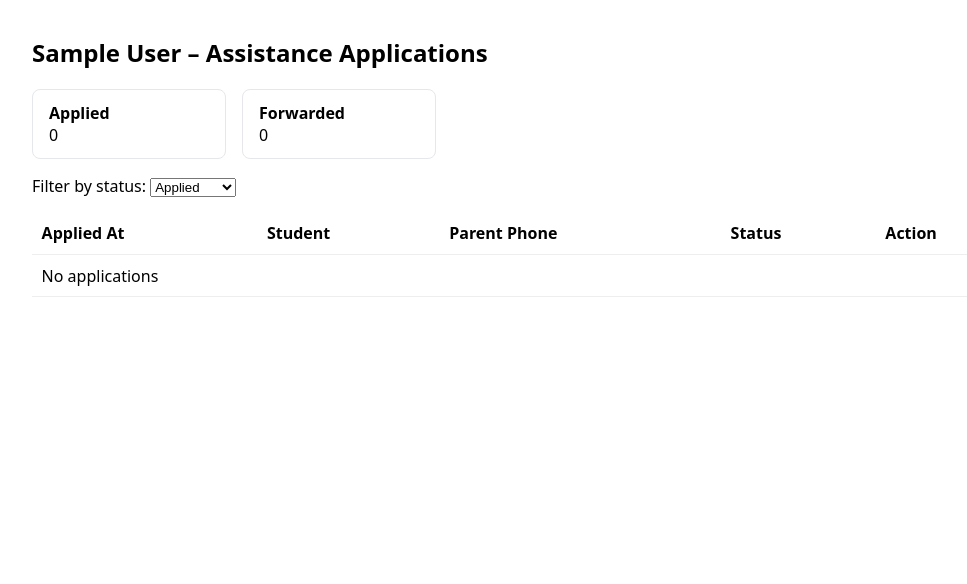
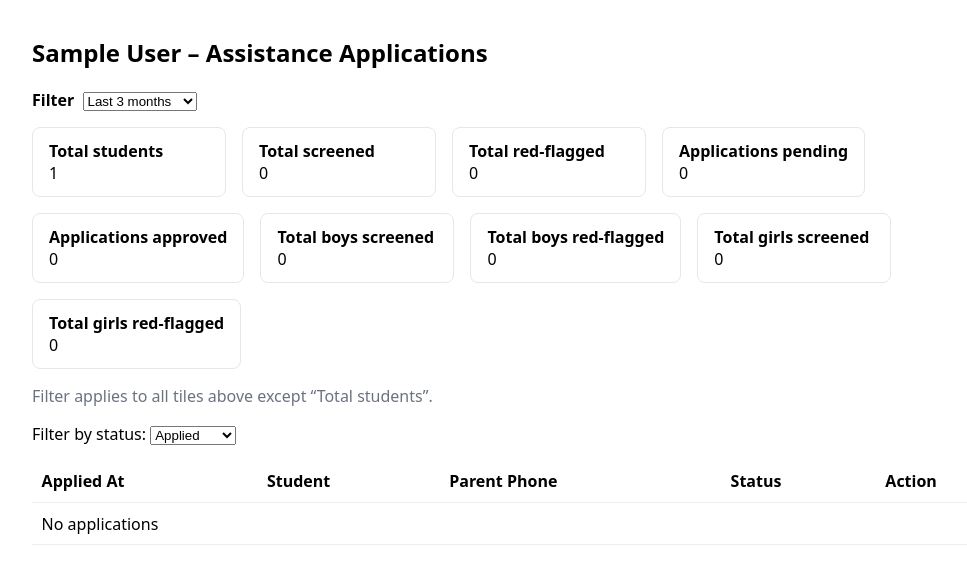
Before and after one commit to admin-masters/nutrilife, a Django app: page /assist/admin in a window 1280 px wide. Shown: the top 584 px of the page, without its empty margins (108-1075 px from the left). Run offline with Django 5.2, Linux system fonts and the light colour scheme; a user stored in the database is signed in; tables that the repository leaves empty hold one stand-in row (values such as "Sample post"); data that the repository does not hold is empty; parts of the project's set-up code (start-up, migrations or seed data) failed here and were passed over.

Commit message:
Updated dashboard

```diff
--- a/backend/assist/views.py
+++ b/backend/assist/views.py
@@ -10,7 +10,9 @@ from roster.models import Student, Guardian
 from screening.models import Screening
 from .models import Application
 from .forms import ParentConsentForm
-import re
+from datetime import datetime, date
+import calendar
+
 
 # ---------- Public parent application (consent) ----------
 def assist_apply(request):
@@ -82,28 +84,127 @@ def assist_thanks(request):
 
 
 # ---------- School Admin dashboard + actions ----------
+# backend/assist/views.py (helpers, above school_app_dashboard)
+def _month_delta(d: date, months: int) -> date:
+    """Return date shifted by `months` (can be negative), clamped to month end."""
+    y = d.year + (d.month - 1 + months) // 12
+    m = (d.month - 1 + months) % 12 + 1
+    last = calendar.monthrange(y, m)[1]
+    return date(y, m, min(d.day, last))
+
+def _period_bounds(key: str):
+    """
+    key in {'3m','6m','12m','18m','all'} → (start_dt_or_None, end_dt)
+    If 'all', returns (None, now).
+    """
+    key = (key or "3m").lower()
+    now = timezone.now()
+    if key == "all":
+        return None, now
+    months = {"3m": -3, "6m": -6, "12m": -12, "18m": -18}.get(key, -3)
+    start_day = _month_delta(now.date(), months)
+    tz = timezone.get_current_timezone()
+    start_dt = timezone.make_aware(datetime.combine(start_day, datetime.min.time()), tz)
+    return start_dt, now
+
+# backend/assist/views.py (replace the function body of school_app_dashboard)
 @require_roles(Role.ORG_ADMIN, allow_superuser=True)
 def school_app_dashboard(request):
     org = request.org
     if not org:
         return HttpResponseForbidden("Organization context required.")
 
+    # Existing table filter by status (unchanged)
     q_status = request.GET.get("status", "APPLIED")
-    qs = Application.objects.filter(organization=org)
+    app_qs = Application.objects.filter(organization=org)
     counts = {
-        "APPLIED": qs.filter(status=Application.Status.APPLIED).count(),
-        "FORWARDED": qs.filter(status=Application.Status.FORWARDED).count(),
+        "APPLIED": app_qs.filter(status=Application.Status.APPLIED).count(),
+        "FORWARDED": app_qs.filter(status=Application.Status.FORWARDED).count(),
     }
     if q_status in ("APPLIED", "FORWARDED"):
-        qs = qs.filter(status=q_status)
+        app_qs = app_qs.filter(status=q_status)
+    applications = app_qs.select_related("student", "guardian").order_by("-applied_at")[:500]
 
-    applications = qs.select_related("student", "guardian").order_by("-applied_at")[:500]
+    # NEW: period filter for the summary metrics
+    period = request.GET.get("period", "3m")
+    start_dt, end_dt = _period_bounds(period)
+
+    # Base screening queryset (optionally windowed)
+    screenings = Screening.objects.filter(organization=org)
+    if start_dt:
+        screenings = screenings.filter(screened_at__range=(start_dt, end_dt))
+
+    # Distinct-student screening counts
+    screened_distinct = screenings.values_list("student_id", flat=True).distinct()
+    total_screened = screened_distinct.count()
+    total_redflag = (
+        screenings.filter(risk_level=Screening.RiskLevel.RED)
+        .values_list("student_id", flat=True)
+        .distinct()
+        .count()
+    )
+    boys_screened = (
+        screenings.filter(student__gender="M")
+        .values_list("student_id", flat=True)
+        .distinct()
+        .count()
+    )
+    boys_redflag = (
+        screenings.filter(student__gender="M", risk_level=Screening.RiskLevel.RED)
+        .values_list("student_id", flat=True)
+        .distinct()
+        .count()
+    )
+    girls_screened = (
+        screenings.filter(student__gender="F")
+        .values_list("student_id", flat=True)
+        .distinct()
+        .count()
+    )
+    girls_redflag = (
+        screenings.filter(student__gender="F", risk_level=Screening.RiskLevel.RED)
+        .values_list("student_id", flat=True)
+        .distinct()
+        .count()
+    )
+
+    # Applications metrics in the window
+    apps = Application.objects.filter(organization=org)
+    if start_dt:
+        applications_pending = apps.filter(
+            status=Application.Status.FORWARDED,
+            forwarded_at__range=(start_dt, end_dt),
+        ).count()
+        applications_approved = apps.filter(
+            status=Application.Status.APPROVED,
+            forwarded_at__range=(start_dt, end_dt),  # cohort based on when they were sent
+        ).count()
+    else:
+        # 'All' means unbounded
+        applications_pending = apps.filter(status=Application.Status.FORWARDED).count()
+        applications_approved = apps.filter(status=Application.Status.APPROVED).count()
+
+    summary = {
+        "total_students": Student.objects.filter(organization=org).count(),  # not windowed
+        "total_screened": total_screened,
+        "total_redflag": total_redflag,
+        "applications_pending": applications_pending,
+        "applications_approved": applications_approved,
+        "boys_screened": boys_screened,
+        "boys_redflag": boys_redflag,
+        "girls_screened": girls_screened,
+        "girls_redflag": girls_redflag,
+    }
+
     return render(request, "assist/school_admin_list.html", {
         "org": org,
         "applications": applications,
-        "counts": counts,
+        "counts": counts,   # keep existing keys to avoid breaking template conditionals
         "status": q_status,
+        "period": period,
+        "summary": summary,
     })
+
 
 @require_roles(Role.ORG_ADMIN, allow_superuser=True)
 def forward_all(request):
--- a/backend/screening/forms.py
+++ b/backend/screening/forms.py
@@ -1,6 +1,7 @@
 from django import forms
 from roster.models import Student, Guardian
 from .models import Screening
+from django.core.exceptions import ValidationError
 
 MCQ_FIELDS = [
     ("diet_diversity_low", "Does your child eat <5 kinds of vegetables/fruits per week?"),
@@ -37,3 +38,70 @@ class ScreeningForm(forms.ModelForm):
             answers[field_key] = bool(self.cleaned_data.get(field_key))
         data["answers"] = answers
         return data
+
+LANG_CHOICES = (
+    ("en", "English"),
+    ("hi", "Hindi"),
+    ("local", "Local language"),
+)
+
+class AddStudentForm(forms.Form):
+    # Guardian
+    guardian_full_name = forms.CharField(label="Guardian full name", max_length=255)
+    guardian_phone_e164 = forms.CharField(label="Guardian WhatsApp (+countrycode…)", max_length=20)
+    whatsapp_opt_in = forms.BooleanField(label="WhatsApp opt-in", required=False, initial=True)
+    preferred_language = forms.ChoiceField(choices=LANG_CHOICES, initial="en")
+
+    # Classroom
+    grade = forms.CharField(label="Grade", max_length=64)
+    division = forms.CharField(label="Division", max_length=64, required=False)
+
+    # Student
+    first_name = forms.CharField(label="First name", max_length=128)
+    last_name = forms.CharField(label="Last name", max_length=128, required=False)
+    gender = forms.ChoiceField(choices=Student.Gender.choices)
+    dob = forms.DateField(label="Date of birth", required=False, widget=forms.DateInput(attrs={"type": "date"}))
+    is_low_income = forms.BooleanField(label="Low income family", required=False)
+    student_code = forms.CharField(
+        label="Student code (leave blank to auto-generate)",
+        max_length=64,
+        required=False
+    )
+
+    def __init__(self, *args, **kwargs):
+        self.org = kwargs.pop("organization")
+        super().__init__(*args, **kwargs)
+
+    def clean_guardian_phone_e164(self):
+        phone = (self.cleaned_data.get("guardian_phone_e164") or "").strip()
+        # Simple E.164 validation: + then 8-15 digits
+        import re
+        if not re.match(r"^\+\d{8,15}$", phone):
+            raise ValidationError("Enter phone in E.164 format, e.g. +919876543210")
+        return phone
+
+    def clean_student_code(self):
+        code = (self.cleaned_data.get("student_code") or "").strip()
+        if code and Student.objects.filter(organization=self.org, student_code=code).exists():
+            raise ValidationError("A student with this code already exists in your school.")
+        return code
+
+    def clean(self):
+        data = super().clean()
+        # Gentle duplicate check by name + DOB (does not rely on DB constraint)
+        fn = (data.get("first_name") or "").strip()
+        ln = (data.get("last_name") or "").strip()
+        dob = data.get("dob")
+        if fn and dob:
+            qs = Student.objects.filter(
+                organization=self.org,
+                first_name__iexact=fn,
+                last_name__iexact=ln,
+                dob=dob
+            )
+            if qs.exists():
+                raise ValidationError(
+                    "A student with the same name and date of birth already exists in your school. "
+                    "Use the list in Teacher Portal to open their screening."
+                )
+        return data
--- a/backend/screening/urls.py
+++ b/backend/screening/urls.py
@@ -1,9 +1,10 @@
 from django.urls import path
-from .views import teacher_portal, screening_create, screening_result, send_education, send_assistance
+from .views import teacher_portal, screening_create, screening_result, send_education, send_assistance, teacher_add_student
 from .export import export_screenings_csv
 
 urlpatterns = [
     path("teacher/", teacher_portal, name="teacher_portal"),
+    path("teacher/add-student/", teacher_add_student, name="teacher_add_student"),  # <-- new
     path("teacher/screen/<int:student_id>/", screening_create, name="screening_create"),
     path("teacher/result/<int:screening_id>/", screening_result, name="screening_result"),
     path("admin/export/screenings.csv", export_screenings_csv, name="export_screenings_csv"),
--- a/backend/templates/assist/school_admin_list.html
+++ b/backend/templates/assist/school_admin_list.html
@@ -17,10 +17,32 @@
 <body>
   <h2>{{ org.name }} – Assistance Applications</h2>
 
-  <div class="stats">
-    <div class="stat"><strong>Applied</strong><div>{{ counts.APPLIED }}</div></div>
-    <div class="stat"><strong>Forwarded</strong><div>{{ counts.FORWARDED }}</div></div>
-  </div>
+    <form method="get" action="" class="row" style="margin:.5rem 0 1rem 0">
+        <label><strong>Filter</strong>&nbsp;
+          <select name="period" onchange="this.form.submit()">
+            <option value="3m"  {% if period == '3m' %}selected{% endif %}>Last 3 months</option>
+            <option value="6m"  {% if period == '6m' %}selected{% endif %}>Last 6 months</option>
+            <option value="12m" {% if period == '12m' %}selected{% endif %}>Last 12 months</option>
+            <option value="18m" {% if period == '18m' %}selected{% endif %}>Last 18 months</option>
+            <option value="all" {% if period == 'all' %}selected{% endif %}>All</option>
+          </select>
+        </label>
+        <!-- Preserve current table status filter value when changing period -->
+        <input type="hidden" name="status" value="{{ status }}">
+      </form>
+
+      <div class="stats">
+        <div class="stat"><strong>Total students</strong><div>{{ summary.total_students }}</div></div>
+        <div class="stat"><strong>Total screened</strong><div>{{ summary.total_screened }}</div></div>
+        <div class="stat"><strong>Total red‑flagged</strong><div>{{ summary.total_redflag }}</div></div>
+        <div class="stat"><strong>Applications pending</strong><div>{{ summary.applications_pending }}</div></div>
+        <div class="stat"><strong>Applications approved</strong><div>{{ summary.applications_approved }}</div></div>
+        <div class="stat"><strong>Total boys screened</strong><div>{{ summary.boys_screened }}</div></div>
+        <div class="stat"><strong>Total boys red‑flagged</strong><div>{{ summary.boys_redflag }}</div></div>
+        <div class="stat"><strong>Total girls screened</strong><div>{{ summary.girls_screened }}</div></div>
+        <div class="stat"><strong>Total girls red‑flagged</strong><div>{{ summary.girls_redflag }}</div></div>
+      </div>
+      <p style="color:#6b7280;margin:.25rem 0 1rem 0">Filter applies to all tiles above except “Total students”.</p>
 
   <form method="get" action="">
     <label>Filter by status:
--- a/backend/templates/screening/teacher_portal.html
+++ b/backend/templates/screening/teacher_portal.html
@@ -9,6 +9,12 @@
 </head>
 <body>
   <h2>Teacher Portal</h2>
+  <p>
+    <a href="{% url 'teacher_add_student' %}{% if selected_classroom %}?classroom={{ selected_classroom }}{% endif %}">
+      + Add student
+    </a>
+  </p>
+
   <form method="get" action=".">
     <label>Classroom:
       <select name="classroom">
```
Also changed, not shown: backend/screening/views.py (+105 -0 lines), backend/templates/screening/add_student.html (added, +57 -0 lines).
